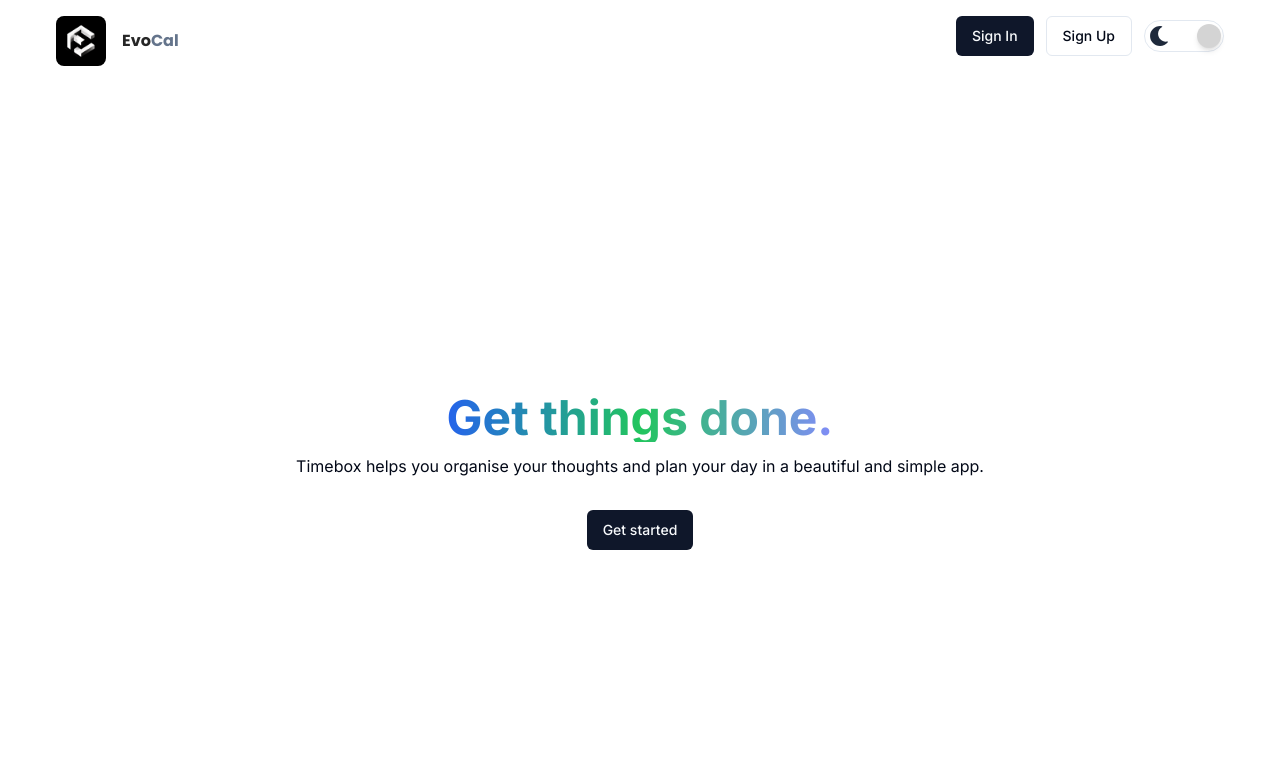
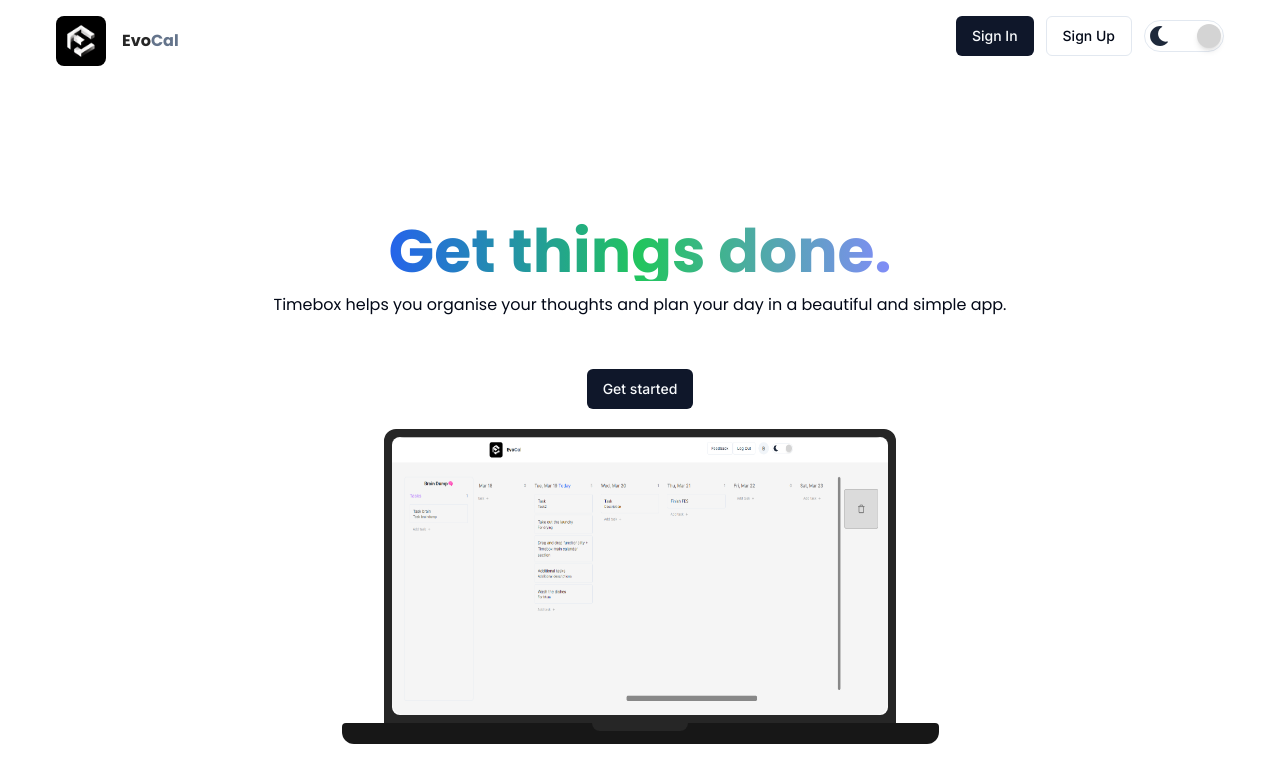
Before and after one commit to WilliamGiammona/time-box, a Next.js app: page / in a window 1280 px wide. Shown: the top 782 px of the page. Built offline with nearby package versions, Linux system fonts and the light colour scheme; no server answers.

Commit message:
:lipstick: (Home page): Home page styling
Added a Macbook mockup to the homepage

```diff
--- a/app/page.tsx
+++ b/app/page.tsx
@@ -1,27 +1,53 @@
 'use client';
 import { Button } from '@/components/ui/button';
+import Image from 'next/image';
 import { useRouter } from 'next/navigation';
+import appMockupLight from '@/assets/evocal-mockup-light.png';
+import appMockupDark from '@/assets/evocal-mockup-dark.png';
 
 export default function Home() {
     const router = useRouter();
 
     return (
         <>
-            <header className="">
+            <header>
                 <div className="flex max-w-[1200px] w-[100%] mx-auto flex flex-col text-center h-screen items-center justify-center">
-                    <h1 className="bg-gradient-to-r from-blue-600 via-green-500 to-indigo-400 inline-block text-transparent bg-clip-text text-5xl font-bold">
+                    <h1 className="bg-gradient-to-r from-blue-600 via-green-500 to-indigo-400 inline-block text-transparent bg-clip-text text-6xl font-bold h-auto poppins">
                         Get things done.
                     </h1>
-                    <h2 className="my-3">
+                    <h2 className="my-3 mb-8 poppins">
                         Timebox helps you organise your thoughts and plan your
                         day in a beautiful and simple app.
                     </h2>
                     <Button
                         className="my-5"
-                        onClick={() => router.push('/calendar')}
+                        onClick={() => router.push('/test')}
                     >
                         Get started
                     </Button>
+                    <div>
+                        <div className="relative mx-auto border-neutral-800 dark:border-neutral-800 bg-neutral-800 border-[8px] rounded-t-xl h-[302px] max-w-[301px] md:h-[294px] md:max-w-[512px]">
+                            <div className="rounded-lg overflow-hidden h-[156px] md:h-[278px] bg-white dark:bg-neutral-800">
+                                <Image
+                                    src={appMockupLight}
+                                    className="dark:hidden h-[156px] md:h-[278px] w-full rounded-xl"
+                                    alt="laptop-screen"
+                                    width={800}
+                                    height={400}
+                                />
+                                <Image
+                                    src={appMockupDark}
+                                    className="hidden dark:block h-[156px] md:h-[278px] w-full rounded-lg"
+                                    alt="laptop-screen-dark"
+                                    width={800}
+                                    height={400}
+                                />
+                            </div>
+                        </div>
+                        <div className="relative mx-auto w-[90vw] bg-neutral-900 dark:bg-neutral-700 rounded-b-xl rounded-t-sm h-[17px] max-w-[351px] md:h-[21px] md:max-w-[597px]">
+                            <div className="absolute left-1/2 top-0 -translate-x-1/2 rounded-b-xl w-[56px] h-[5px] md:w-[96px] md:h-[8px] bg-neutral-800"></div>
+                        </div>
+                    </div>
                 </div>
             </header>
         </>
```
Also changed, not shown: assets/evocal-mockup-dark.png (added), assets/evocal-mockup-light.png (added).
